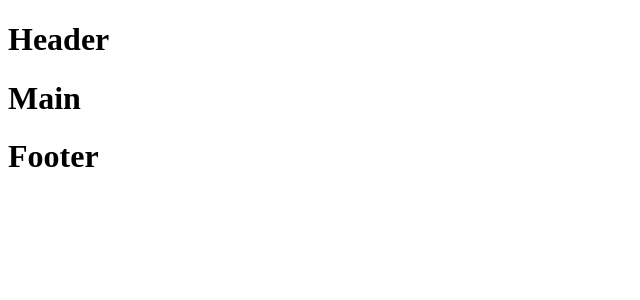
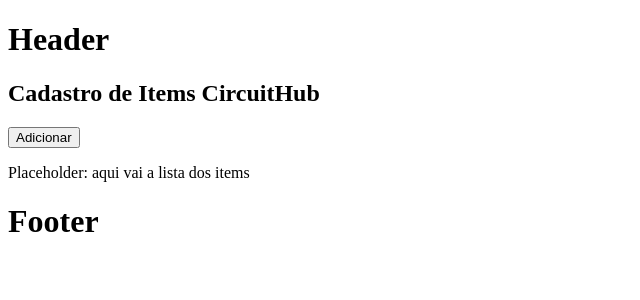
Before and after one commit to FilipeSMaciel/ProgWeb2, a React (Vite) app: page / in a window 1280 px wide. Shown: the top 300 px of the page, without its empty margins (0-640 px from the left). Built offline with nearby package versions, Linux system fonts and the light colour scheme.

Commit message:
✨ (Main.jsx): Add new elements to the Main component to improve user interface and functionality ✨ (ModalForm.jsx): Create a new ModalForm component to handle item registration in a modal dialog

```diff
--- a/src/components/Main.jsx
+++ b/src/components/Main.jsx
@@ -1,7 +1,13 @@
 export function Main() {
   return (
     <main>
-      <h1>Main</h1>
+      <div className='register__btn'>
+        <h2>Cadastro de Items CircuitHub</h2>
+        <button>Adicionar</button>
+      </div>
+      <div>
+        <p>Placeholder: aqui vai a lista dos items</p>
+      </div>
     </main>
   )
 }
```
Also changed, not shown: src/components/ModalForm.jsx (added, +15 -0 lines).
